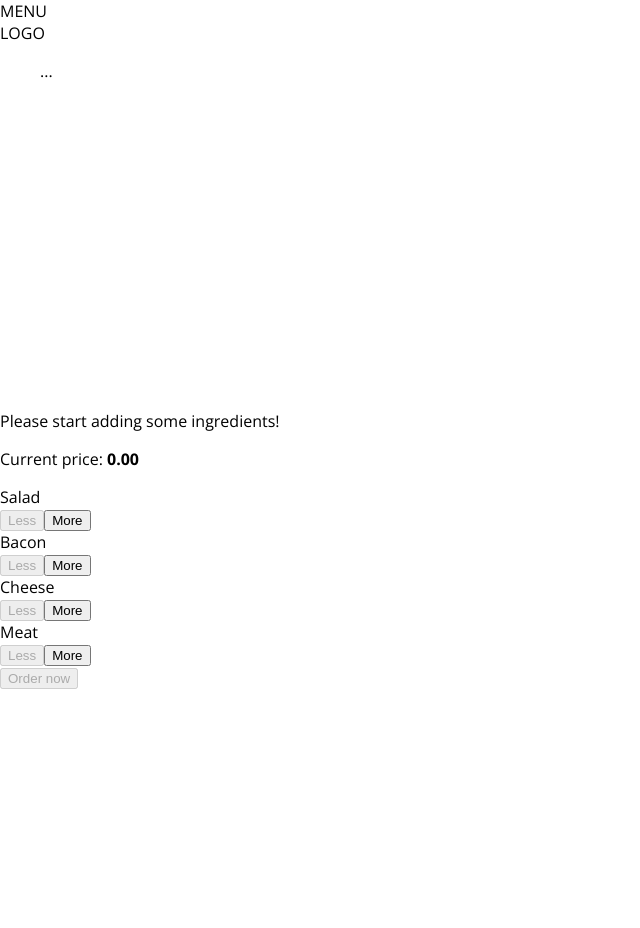
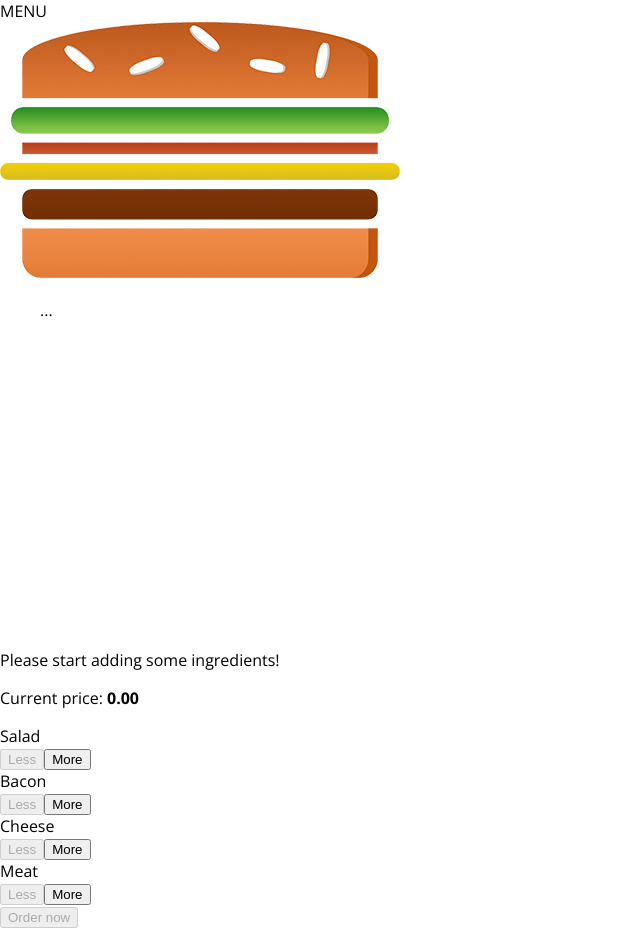
Before and after one commit to gentilijuanmanuel/react-getting-started, a React app in the folder react-course/burger-builder/: page / in a window 1280 px wide. Shown: the whole page, without its empty margins (0-640 px from the left). Before the commit the page ends 800 px from the top, so only its background shows below. Built offline with nearby package versions, Linux system fonts and the light colour scheme.

Commit message:
Added logo in burger-builder project.

```diff
--- /dev/null
+++ b/react-course/burger-builder/src/components/Logo/Logo.css
@@ -0,0 +1,11 @@
+.Logo {
+  background-color: white;
+  height: 80%;
+  padding: 9px;
+  box-sizing: border-box;
+  border-radius: 5px;
+}
+
+.Logo img {
+  height: 100%;
+}
--- /dev/null
+++ b/react-course/burger-builder/src/components/Logo/Logo.js
@@ -0,0 +1,11 @@
+import React from 'react';
+import burgerLogo from '../../assets/burger-logo.png';
+import classes from './Logo.css';
+
+const logo = props => (
+  <div className={classes.Logo}>
+    <img alt="My burger logo" src={burgerLogo} />
+  </div>
+);
+
+export default logo;
--- a/react-course/burger-builder/src/components/Navigation/Toolbar/Toolbar.js
+++ b/react-course/burger-builder/src/components/Navigation/Toolbar/Toolbar.js
@@ -1,10 +1,11 @@
 import React from 'react';
 import classes from './Toolbar.css';
+import Logo from '../../Logo/Logo';
 
 const toolbar = props => (
   <header className={classes.Toolbar}>
     <div>MENU</div>
-    <div>LOGO</div>
+    <Logo />
     <nav>
       <ul>...</ul>
     </nav>
```
Also changed, not shown: react-course/burger-builder/src/assets/burger-logo.png (added).
